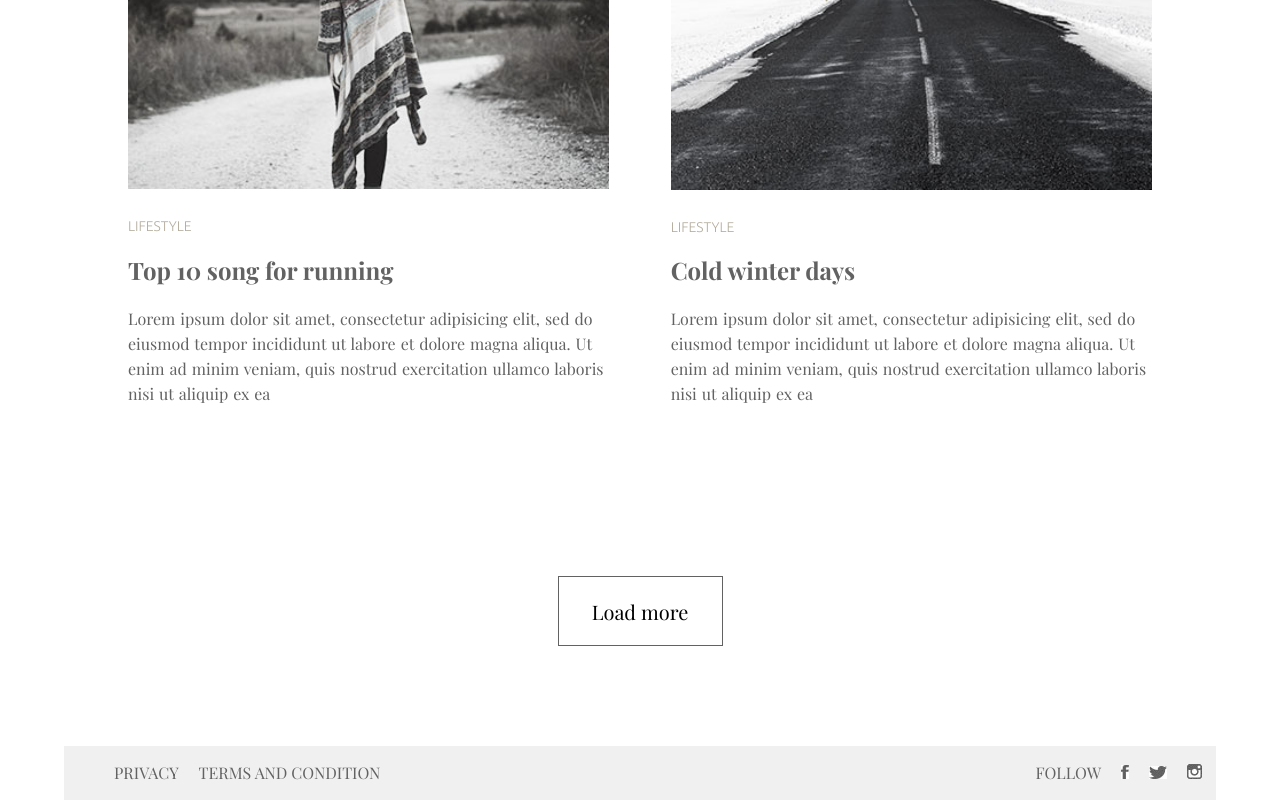
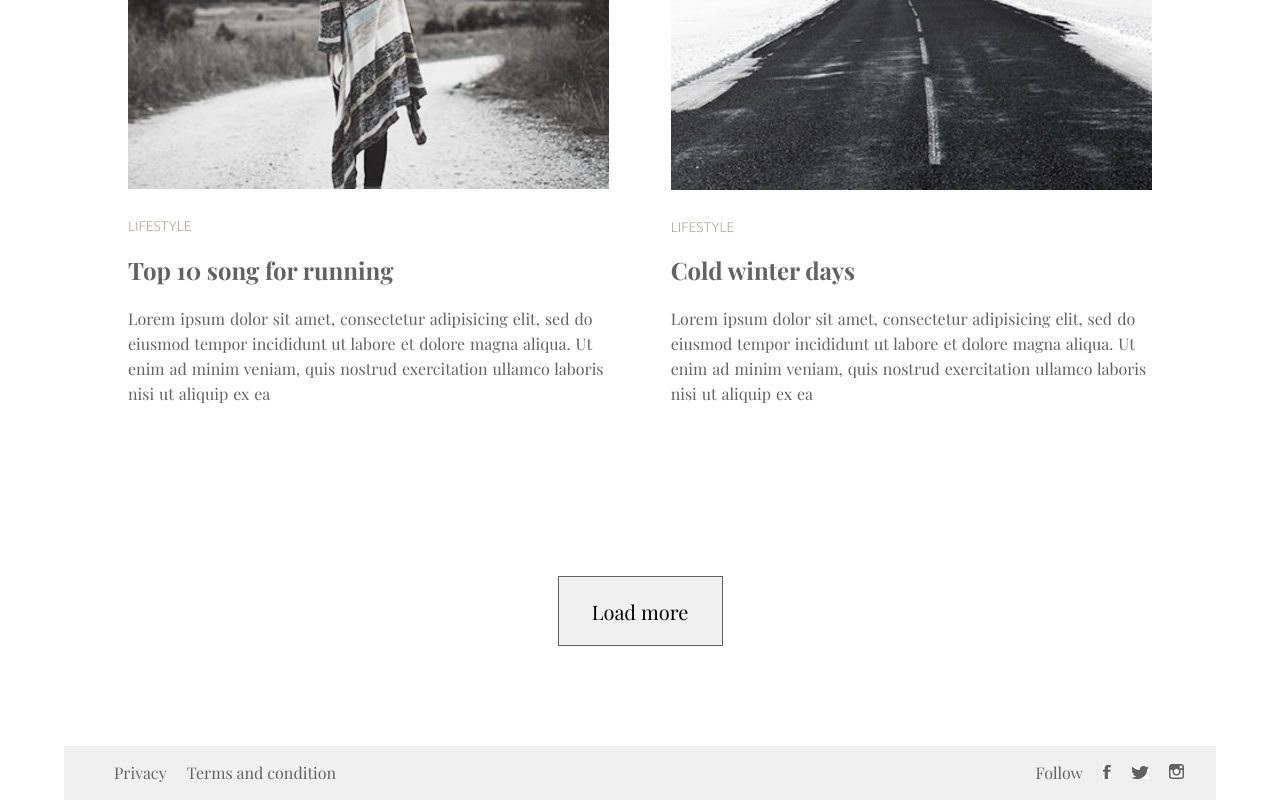
Before and after one commit to sazolborman/psd_to_HTML, a plain HTML site: page index.html in a window 1280 px wide. In both pictures the pointer is over the button "Load more". Shown: the part 2809-3609 px from the top of the page. Drawn offline with nearby package versions, Linux system fonts and the light colour scheme; a web font is replaced by a local one.

Commit message:
Update style.css

```diff
--- a/css/style.css
+++ b/css/style.css
@@ -191,6 +191,9 @@ header{
     cursor: pointer;
     transition: .5s;
 }
+.load button:hover{
+	background-color: #f0f0f0;
+}
 /*botton end*/
 
 /*footer start*/
@@ -215,7 +218,6 @@ li {
 }
 .logo_2 ul li a {
     color: #626262;
-    text-transform: uppercase;
     text-decoration: none;
     display: inline-block;
     padding: 0 10px;
@@ -232,7 +234,6 @@ li {
 }
 .menu_2 ul li a {
     color: #626262;
-    text-transform: uppercase;
     text-decoration: none;
     display: inline-block;
     padding: 0 10px;
```
